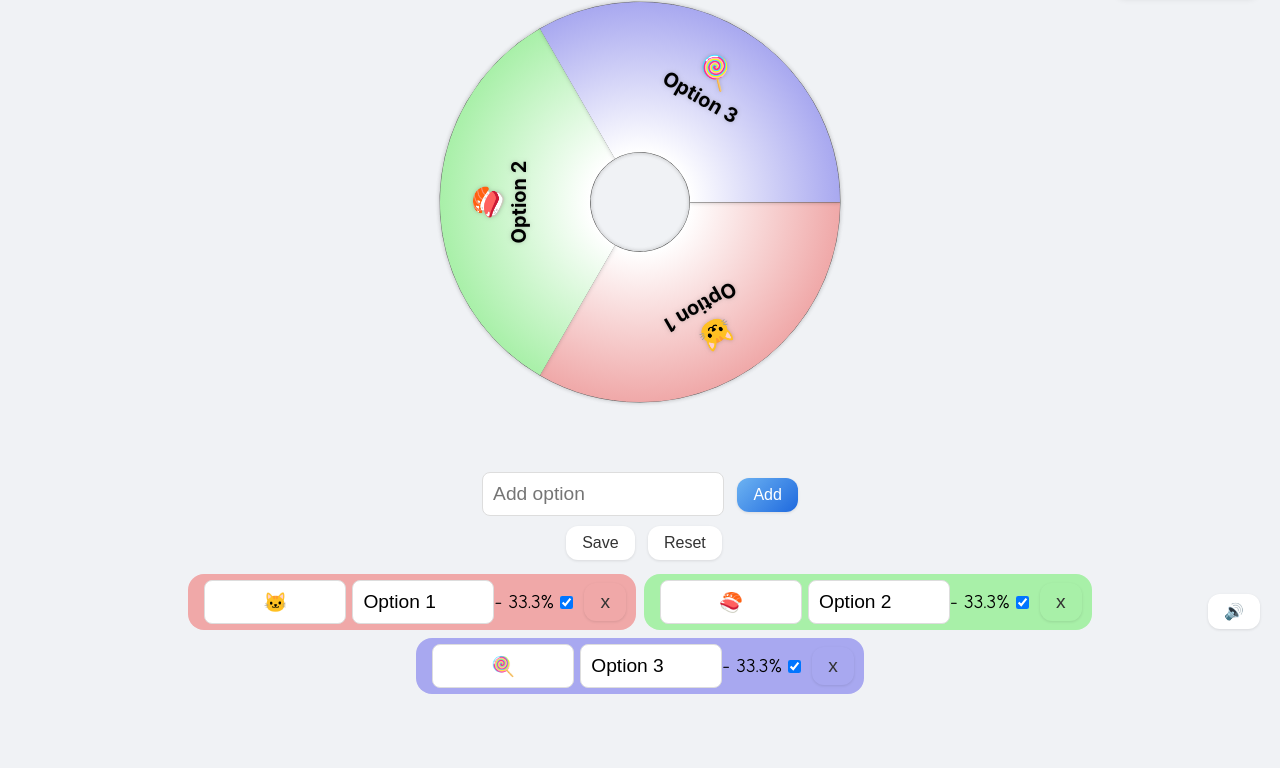
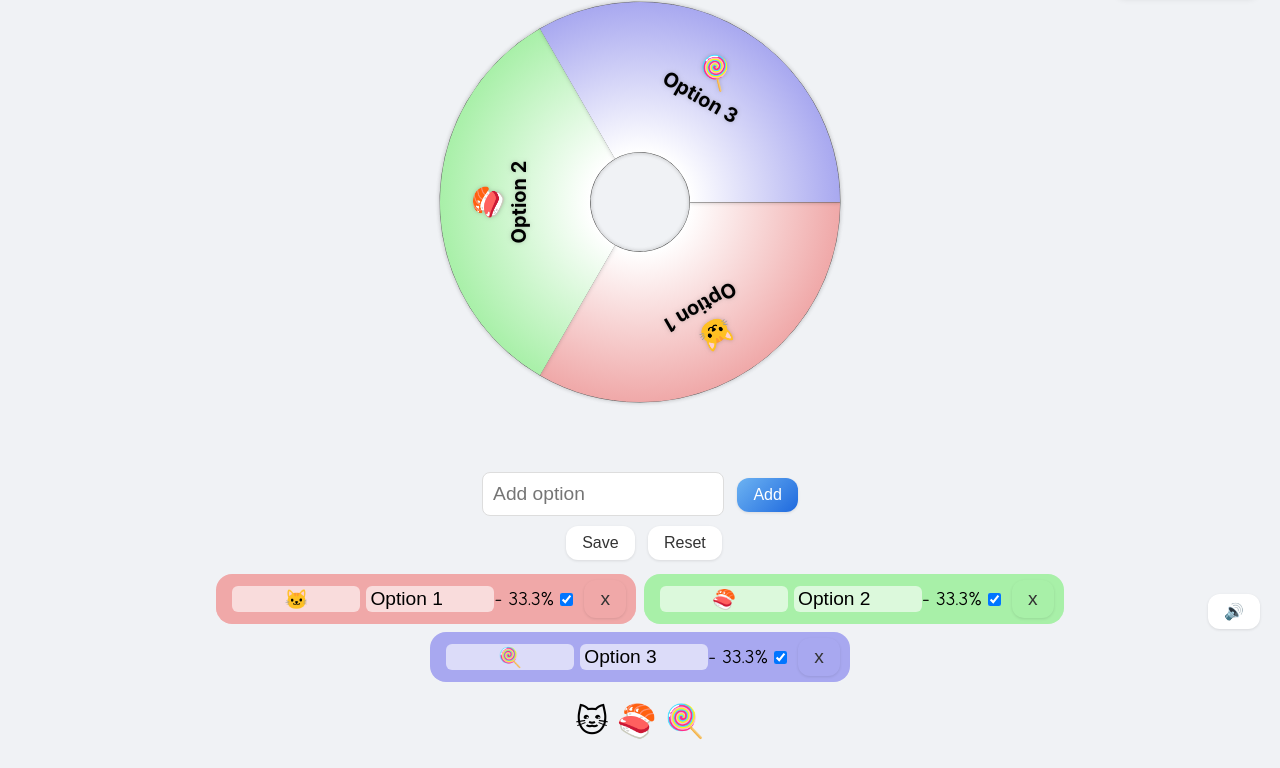
Before and after one commit to ewanLB/random, a plain HTML site: page index.html in a window 1280 px wide. Shown: the part 151-919 px from the top of the page. Before the commit the page ends 893 px from the top, so only its background shows below. Drawn offline with Linux system fonts and the light colour scheme.

Commit message:
Improve option editing UI and show icons

```diff
--- a/index.html
+++ b/index.html
@@ -62,6 +62,20 @@ body {
   border-radius: 16px;
   color: #000;
   font-size: 1.2em;
+}
+#iconList {
+  margin-top: 8px;
+  font-size: 2em;
+  display: flex;
+  flex-wrap: wrap;
+  justify-content: center;
+}
+#optionList li input[type="text"],
+#optionList li .icon-input {
+  background: rgba(255, 255, 255, 0.6);
+  border: none;
+  border-radius: 6px;
+  padding: 2px 4px;
 }
 #optionList button {
   margin-left: 8px;
@@ -351,6 +365,7 @@ body {
 <button id="saveButton" class="ant-btn">Save</button>
 <button id="resetButton" class="ant-btn">Reset</button>
 <ul id="optionList"></ul>
+<div id="iconList"></div>
 <div id="modalOverlay"><div class="modal" id="modalContent"></div></div>
 <div id="groupNameModal" class="ant-modal-root" style="display:none;">
   <div class="ant-modal-mask"></div>
--- a/wheel.js
+++ b/wheel.js
@@ -4,6 +4,7 @@ const addForm = document.getElementById('addForm');
 const newItemInput = document.getElementById('newItem');
 const resetButton = document.getElementById('resetButton');
 const optionList = document.getElementById('optionList');
+const iconList = document.getElementById('iconList');
 const modalOverlay = document.getElementById('modalOverlay');
 const modalContent = document.getElementById('modalContent');
 const menuWheel = document.getElementById('menuWheel');
@@ -206,6 +207,21 @@ function updateOptionList() {
   if(cardContainer.style.display !== 'none') {
     initCards();
   }
+  updateIconList();
+}
+
+function updateIconList(){
+  iconList.innerHTML = '';
+  const used = [];
+  options.forEach(o => {
+    if(!used.includes(o.icon)) used.push(o.icon);
+  });
+  used.forEach(ic => {
+    const span = document.createElement('span');
+    span.textContent = ic;
+    span.style.margin = '0 4px';
+    iconList.appendChild(span);
+  });
 }
 
 function saveGroups(){
```
